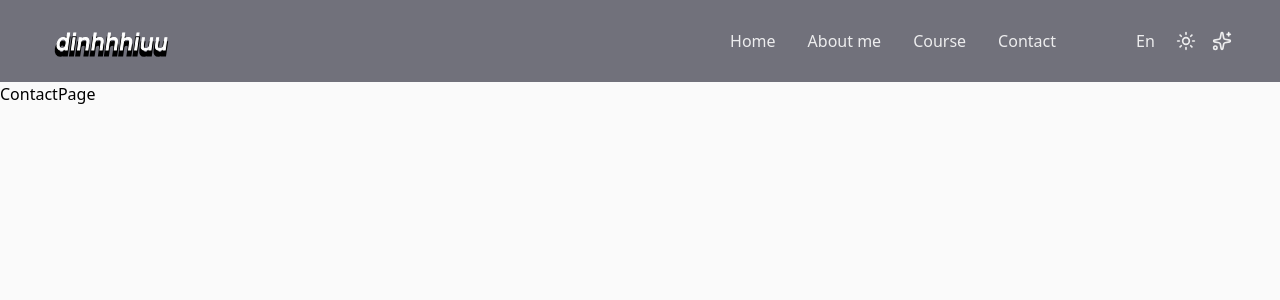
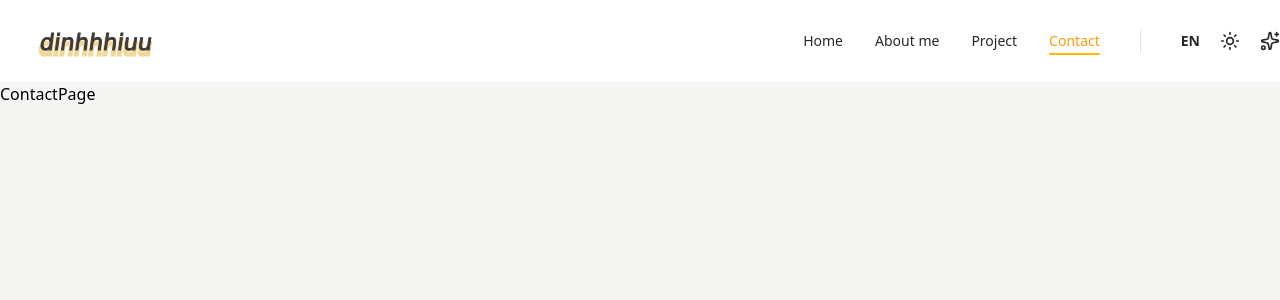
Before and after one commit to dinhhhiuu/CS-Portfolio, a React (Vite) app: page /CS-Portfolio/contact in a window 1280 px wide. Shown: the top 300 px of the page. Built offline with nearby package versions, Linux system fonts and the light colour scheme.

Commit message:
fix: header for beauti and change route proj

```diff
--- a/src/common/AvatarTilt.tsx
+++ b/src/common/AvatarTilt.tsx
@@ -42,7 +42,7 @@ const AvatarTilt = ({ image }: AvatarTiltProps) => {
 
   return (
     <div
-      className="relative h-[400px] w-[400px]"
+      className="relative h-100 w-100"
       onMouseMove={handleMouseMove}
       onMouseLeave={handleMouseLeave}
     >
--- a/src/common/GraffitiLogo.tsx
+++ b/src/common/GraffitiLogo.tsx
@@ -1,4 +1,8 @@
+import { useAppSelector } from "@/hooks/hooks";
+
 const GraffitiLogo = () => {
+  const theme = useAppSelector((state) => state.theme.theme);
+
   return (
     <svg
       width="200"
@@ -15,8 +19,8 @@ const GraffitiLogo = () => {
         dominantBaseline="middle"
         fontSize="90"
         fontWeight="400"
-        fill="black"
-        stroke="black"
+        fill={theme === "light" ? "#f2d897" : "#7d345c"}
+        stroke={theme === "light" ? "#f2d897" : "#7d345c"}
         strokeWidth="12"
         style={{
           fontFamily: "'Comic Sans MS', 'Baloo', cursive",
@@ -34,8 +38,8 @@ const GraffitiLogo = () => {
         dominantBaseline="middle"
         fontSize="90"
         fontWeight="400"
-        fill="#fff"
-        stroke="white"
+        fill={theme === "light" ? "#3e3a3c" : "#fff"}
+        stroke={theme === "light" ? "#3e3a3c" : "#fff"}
         strokeWidth="4"
         style={{
           fontFamily: "'Comic Sans MS', 'Baloo', cursive",
--- a/src/components/Header.tsx
+++ b/src/components/Header.tsx
@@ -1,5 +1,4 @@
-import { useNavigate } from "react-router-dom";
-
+import { useNavigate, useLocation } from "react-router-dom";
 import { useAppDispatch, useAppSelector } from "@/hooks/hooks";
 import { toggleLanguage, toggleEffect, toggleTheme } from "@/store";
 
@@ -7,122 +6,114 @@ import { Sun, Moon, Sparkle, Sparkles } from "lucide-react";
 import GraffitiLogo from "@/common/GraffitiLogo";
 
 const HeaderItemsEn = [
-  {
-    name: "Home",
-    path: "/",
-  },
-  {
-    name: "About me",
-    path: "/about-me",
-  },
-  {
-    name: "Course",
-    path: "/course",
-  },
-  {
-    name: "Contact",
-    path: "/contact",
-  },
+  { name: "Home", path: "/" },
+  { name: "About me", path: "/about-me" },
+  { name: "Project", path: "/project" },
+  { name: "Contact", path: "/contact" },
 ];
 
 const HeaderItemsVi = [
-  {
-    name: "Trang chủ",
-    path: "/",
-  },
-  {
-    name: "Giới thiệu",
-    path: "/about-me",
-  },
-  {
-    name: "Môn học",
-    path: "/course",
-  },
-  {
-    name: "Liên hệ",
-    path: "/contact",
-  },
+  { name: "Trang chủ", path: "/" },
+  { name: "Giới thiệu", path: "/about-me" },
+  { name: "Dự án", path: "/project" },
+  { name: "Liên hệ", path: "/contact" },
 ];
-
-let HeaderItemsCur = HeaderItemsEn;
 
 const Header = () => {
   const navigate = useNavigate();
+  const location = useLocation();
   const dispatch = useAppDispatch();
 
   const language = useAppSelector((state) => state.language.language);
   const effect = useAppSelector((state) => state.effect.effect);
   const theme = useAppSelector((state) => state.theme.theme);
 
-  const ChangeLanguage = () => {
-    dispatch(toggleLanguage());
-    if (language === "vi") {
-      HeaderItemsCur = HeaderItemsEn;
-    } else {
-      HeaderItemsCur = HeaderItemsVi;
-    }
-  };
+  const items = language === "vi" ? HeaderItemsVi : HeaderItemsEn;
 
-  const ChangeEffect = () => {
-    dispatch(toggleEffect());
-  };
+  return (
+    <header
+      className={`sticky top-0 z-50 w-full backdrop-blur-md ${
+        theme === "light"
+          ? "bg-white text-zinc-800"
+          : "bg-zinc-800/80 text-zinc-100"
+      }`}
+    >
+      <div className="mx-auto flex max-w-7xl items-center justify-between py-4">
+        {/* LOGO */}
+        <GraffitiLogo />
 
-  const ChangeTheme = () => {
-    dispatch(toggleTheme());
-  };
+        {/* RIGHT SIDE */}
+        <div className="flex items-center gap-10">
+          {/* MENU */}
+          <nav className="flex items-center gap-8 text-sm font-medium">
+            {items.map((item) => {
+              const active = location.pathname === item.path;
 
               return (
                 <div
-      className={`flex items-center justify-between ${theme === "light" ? "bg-zinc-500" : "bg-zinc-700"} p-4`}
-    >
-      {/* LOGO */}
-      <GraffitiLogo />
-      {/* MAIN */}
-      <div className="mr-8 flex gap-12">
-        <div className="mr-8 flex gap-8">
-          {HeaderItemsCur.map((item, index) => (
-            <div
-              key={index}
-              onClick={() => {
-                navigate(item.path);
-              }}
-              className="cursor-pointer hover:text-blue-500"
+                  key={item.path}
+                  onClick={() => navigate(item.path)}
+                  className={`relative cursor-pointer transition-colors ${
+                    active
+                      ? theme === "light"
+                        ? "text-amber-500"
+                        : "text-pink-400"
+                      : theme === "light"
+                        ? "hover:text-amber-400"
+                        : "hover:text-pink-300"
+                  }`}
                 >
                   {item.name}
-            </div>
-          ))}
-        </div>
 
-        {/* ICON */}
-        <div className="flex cursor-pointer items-center gap-4">
-          {/* LANGUAGE */}
-          <div
-            className="w-6 hover:text-blue-500"
-            onClick={ChangeLanguage}
-          >{`${language === "vi" ? "Vi" : "En"}`}</div>
-          {/* DARK MODE */}
-          <div>
-            {theme === "light" ? (
-              <Sun
-                size={20}
-                onClick={ChangeTheme}
-                className="hover:text-yellow-500"
-              />
-            ) : (
-              <Moon
-                size={20}
-                onClick={ChangeTheme}
-                className="hover:text-blue-400"
+                  {/* underline */}
+                  {active && (
+                    <span
+                      className={`absolute -bottom-1 left-0 h-0.5 w-full rounded-full ${
+                        theme === "light" ? "bg-amber-400" : "bg-pink-400"
+                      }`}
                     />
                   )}
                 </div>
-          {/* Effect Toggle */}
-          <div className={`hover:text-pink-300`} onClick={ChangeEffect}>
+              );
+            })}
+          </nav>
+
+          {/* DIVIDER */}
+          <div className="h-6 w-px bg-zinc-400/30" />
+
+          {/* ICONS */}
+          <div className="flex items-center gap-5">
+            {/* Language */}
+            <button
+              onClick={() => dispatch(toggleLanguage())}
+              className={`cursor-pointer text-sm font-semibold ${theme === "light" ? "hover:text-amber-500" : "hover:text-pink-400"}`}
+            >
+              {language === "vi" ? "VI" : "EN"}
+            </button>
+
+            {/* Theme */}
+            <button
+              onClick={() => dispatch(toggleTheme())}
+              className="cursor-pointer transition-colors duration-200"
+            >
+              {theme === "light" ? (
+                <Sun size={20} className="hover:text-amber-500" />
+              ) : (
+                <Moon size={20} className="hover:text-indigo-400" />
+              )}
+            </button>
+
+            {/* Effect */}
+            <button
+              onClick={() => dispatch(toggleEffect())}
+              className={`cursor-pointer ${theme === "light" ? "hover:text-amber-500" : "hover:text-pink-400"}`}
+            >
               {effect ? <Sparkles size={20} /> : <Sparkle size={20} />}
+            </button>
           </div>
         </div>
       </div>
-    </div>
+    </header>
   );
 };
 
--- a/src/const/index.ts
+++ b/src/const/index.ts
@@ -2,5 +2,5 @@ export const ROUTES = {
   MAIN: "",
   ABOUT: "about-me",
   CONTACT: "contact",
-  COURSE: "course",
+  PROJECT: "project",
 };
--- a/src/layouts/Layout.tsx
+++ b/src/layouts/Layout.tsx
@@ -13,7 +13,9 @@ const Layout = () => {
 
       <div
         className={`flex flex-1 overflow-hidden ${
-          theme === "light" ? "bg-zinc-50 text-black" : "bg-zinc-800 text-white"
+          theme === "light"
+            ? "bg-stone-100 text-black"
+            : "bg-zinc-800 text-white"
         }`}
       >
         <Outlet />
--- a/src/pages/CoursePage.tsx
+++ /dev/null
@@ -1,5 +0,0 @@
-const CoursePage = () => {
-  return <div className="h-full">CoursePage</div>;
-};
-
-export default CoursePage;
--- /dev/null
+++ b/src/pages/ProjectPage.tsx
@@ -0,0 +1,5 @@
+const ProjectPage = () => {
+  return <div className="h-full">ProjectPage</div>;
+};
+
+export default ProjectPage;
--- a/src/routes/Routes.tsx
+++ b/src/routes/Routes.tsx
@@ -5,7 +5,7 @@ import { ROUTES } from "@/const";
 import Layout from "@/layouts/Layout";
 
 import MainPage from "@/pages/MainPage";
-import CoursePage from "@/pages/CoursePage";
+import CoursePage from "@/pages/ProjectPage";
 import AboutMePage from "@/pages/AboutMePage";
 import ContactPage from "@/pages/ContactPage";
 
@@ -15,7 +15,7 @@ export const AppRoutes = () => {
       {/* Accepted Routes */}
       <Route path={ROUTES.MAIN} element={<Layout />}>
         <Route index element={<MainPage />} />
-        <Route path={ROUTES.COURSE} element={<CoursePage />} />
+        <Route path={ROUTES.PROJECT} element={<CoursePage />} />
         <Route path={ROUTES.ABOUT} element={<AboutMePage />} />
         <Route path={ROUTES.CONTACT} element={<ContactPage />} />
         {/* Redirect unknown routes to main */}
```
Lines whose indentation alone changed are shown as unchanged.
